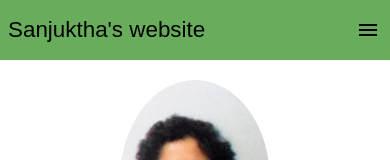
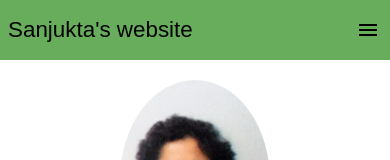
Before and after one commit to Kishan-Kumar-Zalavadia/Sanjukta_Bhowmick, an Angular app in the folder portfolio/: page / in a window 390 px wide. Shown: the top 160 px of the page. Built offline with nearby package versions, Linux system fonts and the light colour scheme.

Commit message:
Improved mobile view - home page

```diff
--- a/portfolio/src/app/navbar/navbar.component.html
+++ b/portfolio/src/app/navbar/navbar.component.html
@@ -2,7 +2,7 @@
 <nav [ngClass]="{'dark-mode': darkModeService.darkMode}">
   <ul>
     <li class="logotype">
-      <a routerLink="">Sanjuktha's website</a>
+      <a routerLink="">Sanjukta's website</a>
     </li>
     <li class="burger" (click)="toggleMenu()">
       <i class="material-icons">{{ isMenuOpen ? "close" : "menu" }}</i>
```
